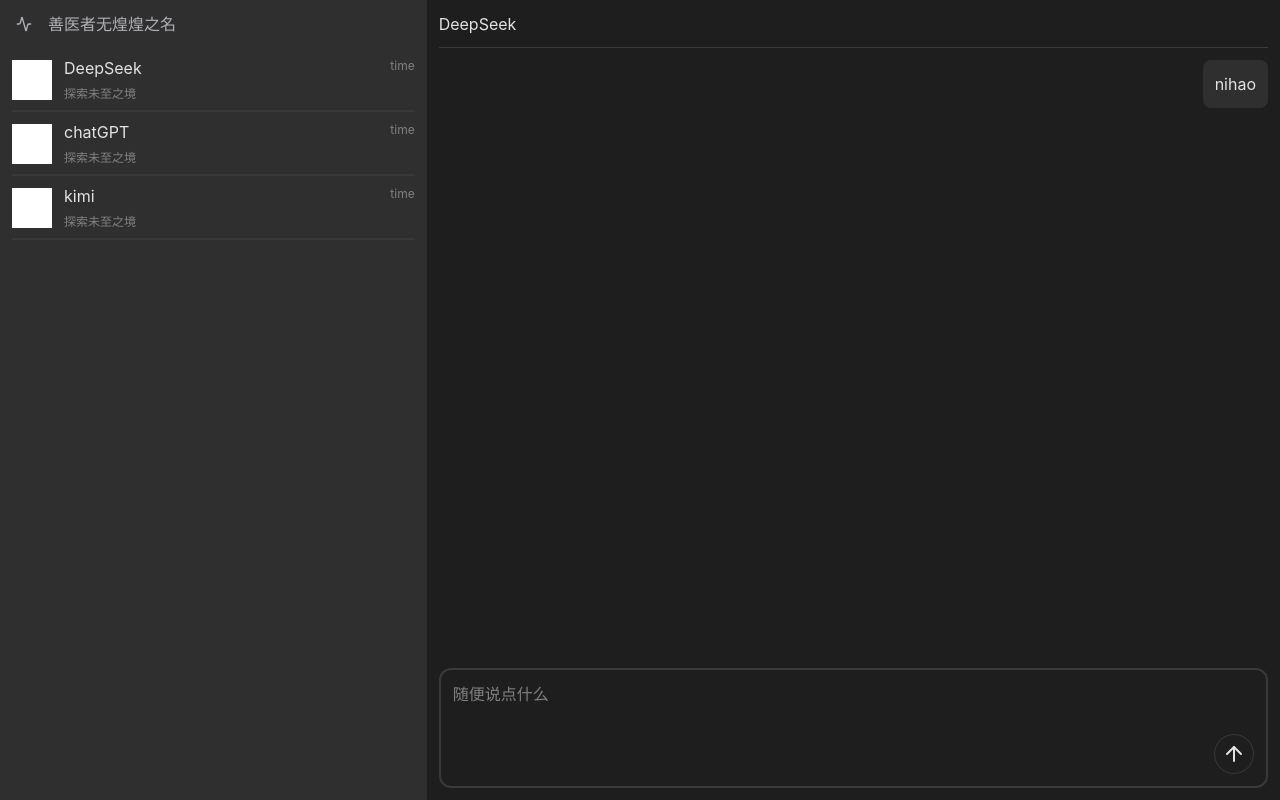
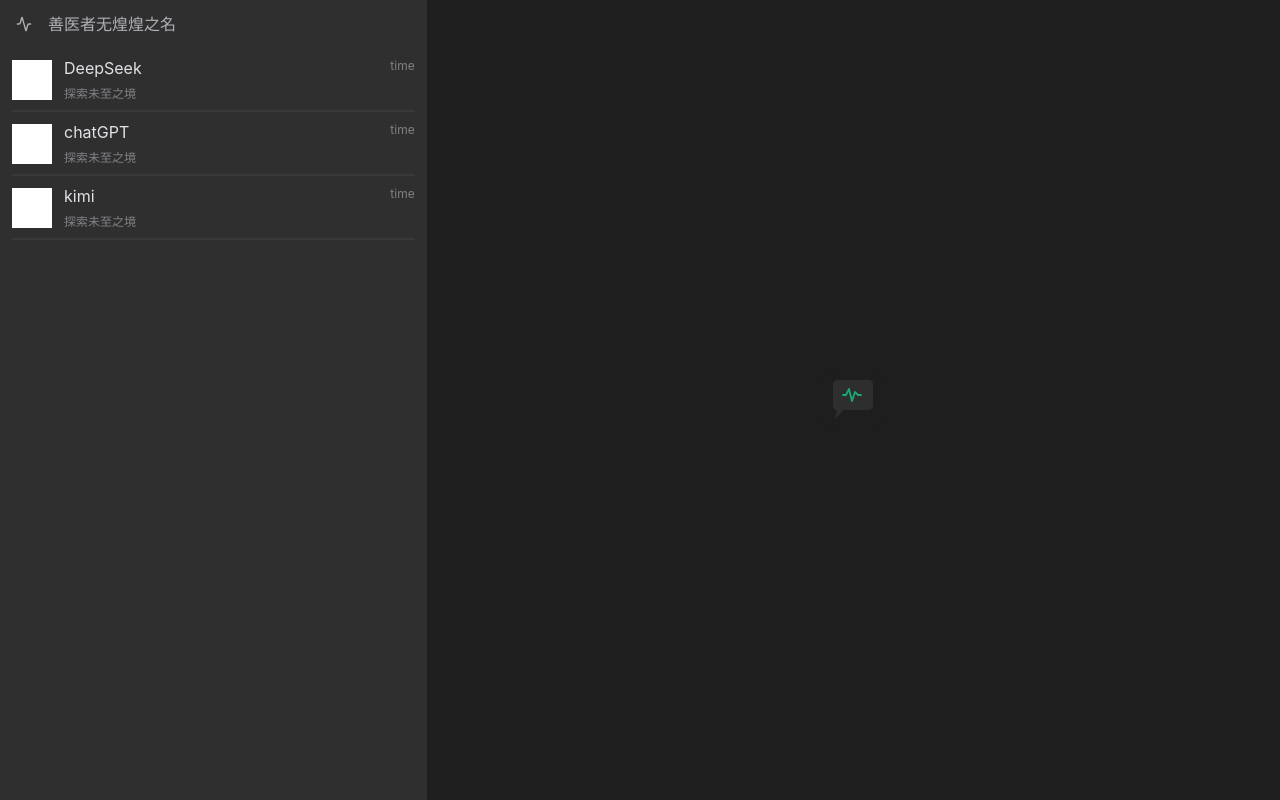
Before and after one commit to Wmrhhh/any-pal, a React (Vite) app: page / in a window 1280 px wide. Built offline with nearby package versions, Linux system fonts and the light colour scheme; some icons are missing.

Commit message:
跨组件通信，解决点击chat显示对应chatContent

```diff
--- a/src/App.tsx
+++ b/src/App.tsx
@@ -1,14 +1,16 @@
 import ChatList from "./component/ChatList";
 import RightContent from "./component/RightContent";
-// import Chat from "./component/Chat";
+import ChatContent from "./component/ChatContent";
 import "./App.css";
-// import useState from 'react'
+import { useState } from 'react';
 
 function App() {
+  const [selectedChatId, setSelectedChatId] = useState<number | null>(null)
+
   return (
     <div className="grid md:grid-cols-3">
-      <ChatList></ChatList>
-      <RightContent></RightContent>
+      <ChatList selectedChatId={selectedChatId} setSelectedChatId={setSelectedChatId}></ChatList>
+      {selectedChatId ? <ChatContent></ChatContent> : <RightContent></RightContent>}
     </div>
   );
 }
--- a/src/component/Chat.tsx
+++ b/src/component/Chat.tsx
@@ -1,5 +1,4 @@
 import { DeepSeek } from '@lobehub/icons';
-
 
 interface ChatProps {
   name: string,
@@ -8,7 +7,6 @@
 }
 
 export default function Chat({ name, isSelected, onClick }: ChatProps) {
-
   return (
     <div
       onClick={onClick}
--- /dev/null
+++ b/src/component/ChatContent.tsx
@@ -0,0 +1,80 @@
+import { useState } from "react";
+import MessageBox from './MessageBox'
+
+interface Message {
+  role: "system" | "user" | "assistant";
+  content: string;
+}
+
+export default function ChatContent() {
+  const [messages, setMessages] = useState<Message[]>([
+    { role: "user", content: "nihao" },
+  ]);
+  const [input, setInput] = useState("");
+  const [loading, setLoading] = useState(false);
+
+  // 调用后端接口的核心函数
+  async function sendMessage() {
+    // input.trim()	去掉输入首尾空格
+    if (!input.trim() || loading) return;
+
+    const newMessages: Message[] = [
+      ...messages,
+      { role: "user", content: input },
+    ];
+    setMessages(newMessages);
+    setInput("");
+    setLoading(true);
+
+    try {
+      // res是一个Response对象 status ok headers json() text()
+      // await等待请求发出去，响应头返回来
+      const res = await fetch("/api/chat", {
+        method: "POST", // 提交数据
+        headers: {
+          "Content-Type": "application/json", // 告诉后端发送JSON格式数据
+        },
+        body: JSON.stringify({ messages: newMessages }), // 把JS对象解析成JSON字符串
+      });
+
+      if (!res.ok) {
+        throw new Error(`请求失败: ${res.status}`);
+      }
+
+      // await等待响应体数据到达，解析成js对象
+      const data = await res.json();
+      const reply = data.choices[0].message.content;
+
+      // 箭头函数保证最新状态
+      setMessages((prev) => [...prev, { role: "assistant", content: reply }]);
+    } catch (err) {
+      console.error("调用失败：", err);
+      alert("消息发送失败，请重试");
+    } finally {
+      setLoading(false);
+    }
+  }
+
+  return (
+    <div className="flex flex-col bg-[#1e1e1f] col-span-2 p-3">
+      <h2 className="relative text-[#e2e2e6] pb-3">
+        DeepSeek
+        <div className="absolute bottom-0 left-0 right-0 h-px bg-[#39393a]" />
+      </h2>
+      <div className="flex-1 overflow-y-auto py-3">
+        {messages.map((msg, index) => (
+          <div key={index} className="flex flex-col ">
+            <div
+              className={`bg-[#1e1e1f] flex ${msg.role === "user" ? "justify-end" : "justify-start"}`}
+            >
+              <div className={`text-[#e2e2e6] bg-[#2f2f30] rounded-lg p-3 mb-3`}>
+                {msg.content}
+              </div>
+            </div>
+          </div>
+        ))}
+      </div>
+      <MessageBox sendMessage={sendMessage} loading={loading} input={input} setInput={setInput}></MessageBox>
+    </div>
+  );
+}
--- a/src/component/ChatList.tsx
+++ b/src/component/ChatList.tsx
@@ -1,6 +1,5 @@
 import '../App.css';
 import { Activity } from 'lucide-react'
-import { useState } from 'react';
 import Chat from './Chat'
 
 interface chatDataProps {
@@ -8,17 +7,18 @@
   name: string,
 }
 
-export default function ChatList() {
+interface ChatListProps {
+  selectedChatId: number | null,
+  setSelectedChatId: (id: number | null) => void,
+}
+
+export default function ChatList({ selectedChatId, setSelectedChatId }: ChatListProps) {
 
   const chatData: chatDataProps[] = [
     { id: 1, name: "DeepSeek", },
     { id: 2, name: "chatGPT", },
     { id: 3, name: "kimi", },
   ]
-
-  const [selectedId, setSelectId] = useState<number | null>(null)
-
-
 
   return (
     <>
@@ -30,7 +30,12 @@
         <div className='flex flex-col'>
           {
             chatData.map((chat) => (
-              <Chat key={chat.id} name={chat.name} isSelected={selectedId === chat.id} onClick={() => setSelectId(selectedId === chat.id ? null : chat.id)}></Chat>
+              <Chat
+                key={chat.id}
+                name={chat.name}
+                isSelected={selectedChatId === chat.id}
+                onClick={() => setSelectedChatId(selectedChatId === chat.id ? null : chat.id)}
+              ></Chat>
             ))
           }
         </div>
--- a/src/component/RightContent.tsx
+++ b/src/component/RightContent.tsx
@@ -1,80 +1,14 @@
-import { useState } from "react";
-import MessageBox from './MessageBox'
 
-interface Message {
-  role: "system" | "user" | "assistant";
-  content: string;
-}
 
 export default function RightContent() {
-  const [messages, setMessages] = useState<Message[]>([
-    { role: "user", content: "nihao" },
-  ]);
-  const [input, setInput] = useState("");
-  const [loading, setLoading] = useState(false);
-
-  // 调用后端接口的核心函数
-  async function sendMessage() {
-    // input.trim()	去掉输入首尾空格
-    if (!input.trim() || loading) return;
-
-    const newMessages: Message[] = [
-      ...messages,
-      { role: "user", content: input },
-    ];
-    setMessages(newMessages);
-    setInput("");
-    setLoading(true);
-
-    try {
-      // res是一个Response对象 status ok headers json() text()
-      // await等待请求发出去，响应头返回来
-      const res = await fetch("/api/chat", {
-        method: "POST", // 提交数据
-        headers: {
-          "Content-Type": "application/json", // 告诉后端发送JSON格式数据
-        },
-        body: JSON.stringify({ messages: newMessages }), // 把JS对象解析成JSON字符串
-      });
-
-      if (!res.ok) {
-        throw new Error(`请求失败: ${res.status}`);
-      }
-
-      // await等待响应体数据到达，解析成js对象
-      const data = await res.json();
-      const reply = data.choices[0].message.content;
-
-      // 箭头函数保证最新状态
-      setMessages((prev) => [...prev, { role: "assistant", content: reply }]);
-    } catch (err) {
-      console.error("调用失败：", err);
-      alert("消息发送失败，请重试");
-    } finally {
-      setLoading(false);
-    }
-  }
-
   return (
-    <div className="flex flex-col bg-[#1e1e1f] col-span-2 p-3">
-      <h2 className="relative text-[#e2e2e6] pb-3">
-        DeepSeek
-        <div className="absolute bottom-0 left-0 right-0 h-px bg-[#39393a]" />
-      </h2>
-      <div className="flex-1 overflow-y-auto py-3">
-        {messages.map((msg, index) => (
-          <div key={index} className="flex flex-col ">
-            <div
-              className={`bg-[#1e1e1f] flex ${msg.role === "user" ? "justify-end" : "justify-start"}`}
-            >
-              <div className={`text-[#e2e2e6] bg-[#2f2f30] rounded-lg p-3 mb-3`}>
-                {msg.content}
-              </div>
-            </div>
-          </div>
-        ))}
-      </div>
-      <MessageBox sendMessage={sendMessage} loading={loading} input={input} setInput={setInput}></MessageBox>
+    <div className="col-span-2 bg-[#1e1e1f] grid place-items-center w-full h-screen">
+      {/* <img src="../../public/网站图标-简约版.jpg" alt="" /> */}
+      <svg width="64" height="64" viewBox="0 0 64 64" fill="none" xmlns="http://www.w3.org/2000/svg">
+        <rect width="64" height="64" rx="14" fill="#1e1e1f" />
+        <path d="M12 16 C12 13.8 13.8 12 16 12 L48 12 C50.2 12 52 13.8 52 16 L52 38 C52 40.2 50.2 42 48 42 L22 42 L14 52 L16 42 C13.8 42 12 40.2 12 38 Z" fill="#2f2f30" fill-opacity="0.96" />
+        <polyline points="22,27 25,27 28,21 31,33 34,24 37,27 40,27" fill="none" stroke="#19ac70" stroke-width="1.8" stroke-linecap="round" stroke-linejoin="round" />
+      </svg>
     </div>
-  );
+  )
 }
```
